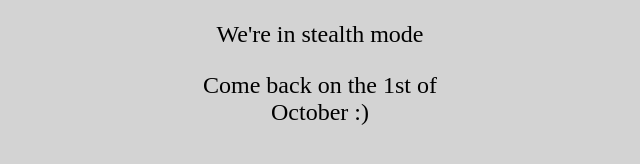
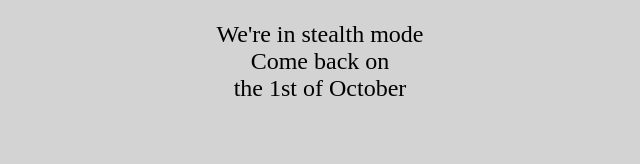
Before and after one commit to aintshy/html, a plain HTML site: page index.html in a window 1280 px wide. Shown: the part 508-672 px from the top of the page, without its empty margins (320-960 px from the left). Drawn offline with Linux system fonts and the light colour scheme.

Commit message:
#gh-pages: three lines

```diff
--- a/index.html
+++ b/index.html
@@ -24,8 +24,11 @@
     <body>
         <div class="center">
             <p><img src="http://img.aintshy.com/logo.svg" style="width:200px;height:200px;"/></p>
-            <p>We're in stealth mode</p>
-            <p>Come back on the 1st of October :)</p>
+            <p>
+                We're in stealth mode<br/>
+                Come back on<br/>
+                the 1st of October
+            </p>
         </div>
     </body>
     <script>
```
